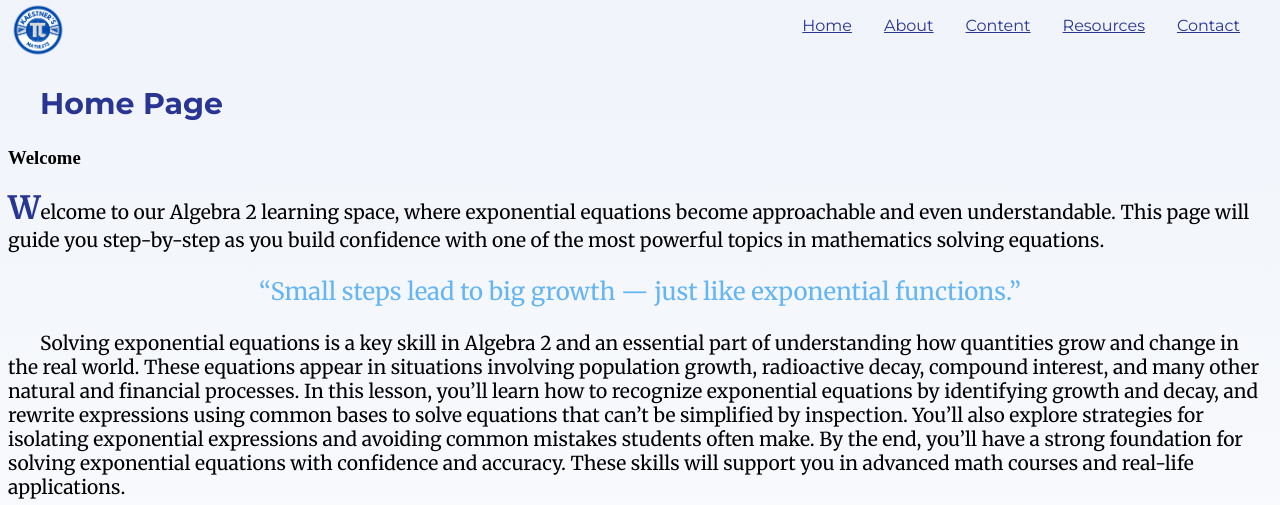
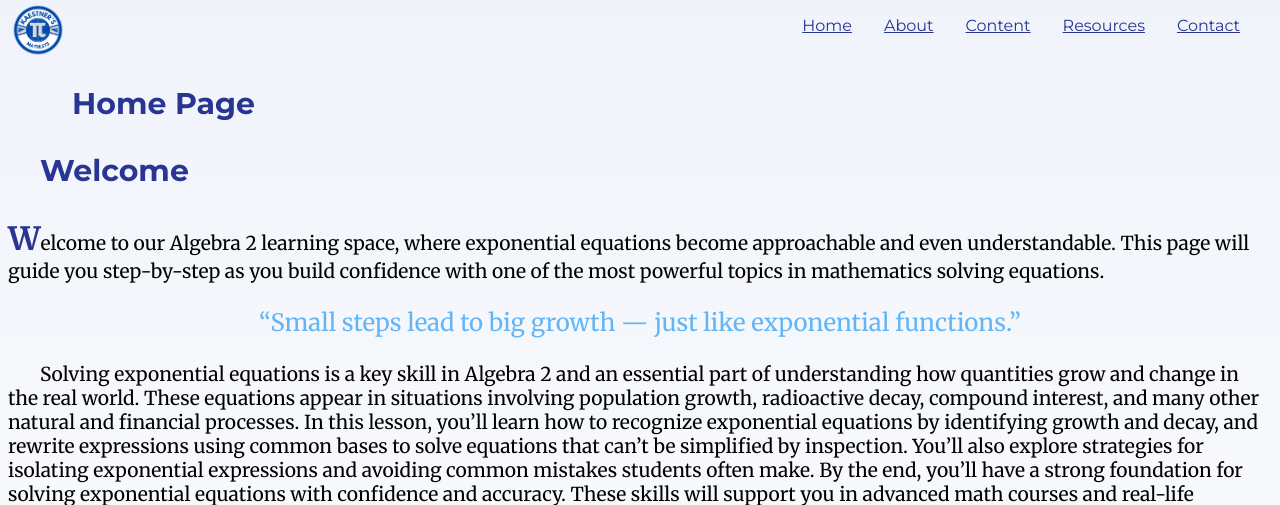
Before and after one commit to bmkxcf/bmkxcf.github.io, a PHP site: page /index.html in a window 1280 px wide. Shown: the part 608-1113 px from the top of the page. Run offline with PHP 8.4, Linux system fonts and the light colour scheme.

Commit message:
Update style.css

```diff
--- a/webdevelopment/style.css
+++ b/webdevelopment/style.css
@@ -51,6 +51,12 @@ h1{
     text-align: center;
 }
 h2{
+    color:#283593;
+    font-size: 30px;
+    font-family: 'Montserrat', sans-serif;
+    text-indent: 4rem;
+  }
+  h3{
     color:#283593;
     font-size: 30px;
     font-family: 'Montserrat', sans-serif;
```
